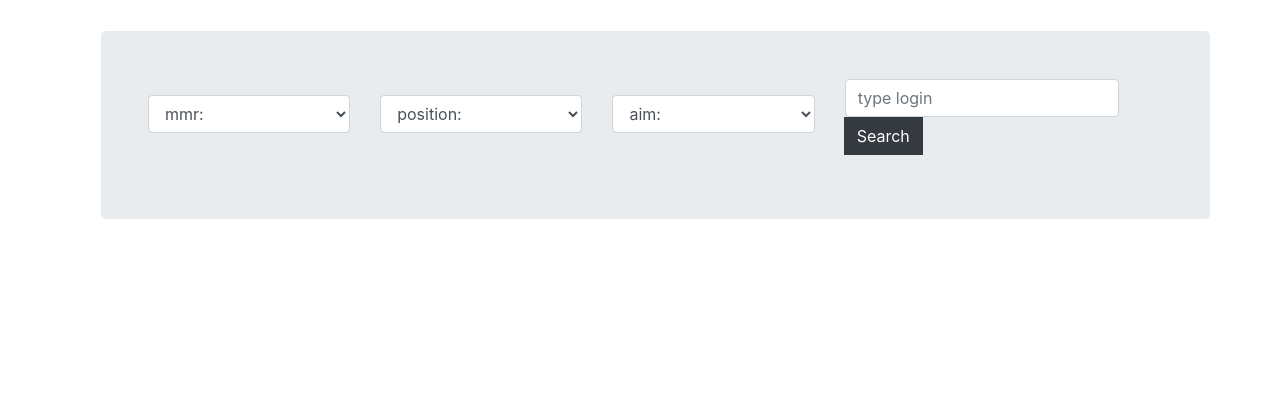
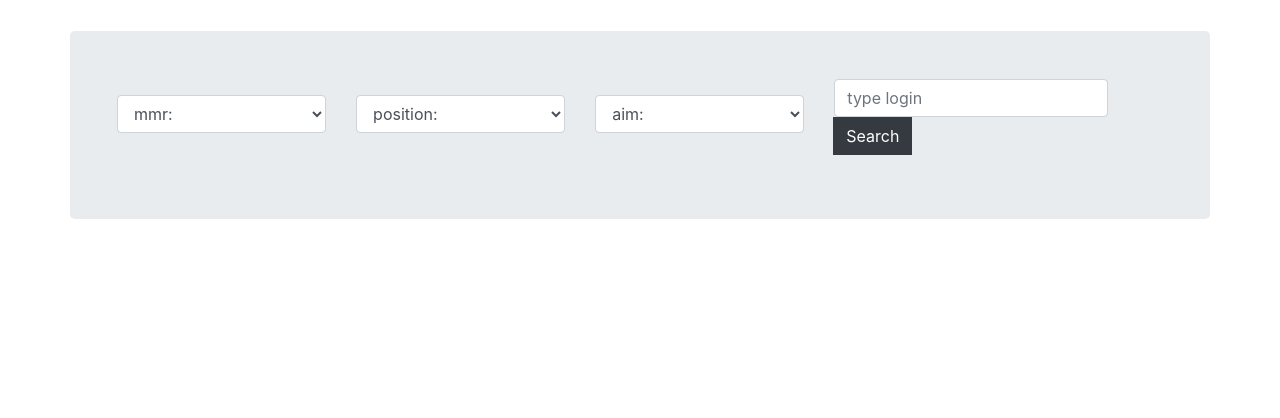
Before and after one commit to rgnlg/PJSalt, a Flask app: page /search in a window 1280 px wide. Shown: the part 58-476 px from the top of the page. Run offline with Flask 2, Linux system fonts and the light colour scheme; a user stored in the database is signed in; some libraries are stand-ins or nearby versions.

Commit message:
minus margin ))

```diff
--- a/dota_team/templates/search.html
+++ b/dota_team/templates/search.html
@@ -10,7 +10,7 @@
 
 {% block content %}
     <form action="" method="POST">
-        <div class="row justify-content-center ml-3 jumbotron" style="margin-top: 8%;">
+        <div class="row justify-content-center jumbotron" style="margin-top: 8%;">
 
             <div class="col form-group">
                 {{ form.mmr(class="form-control") }}
```
Also changed, not shown: dota_team/main.db.
